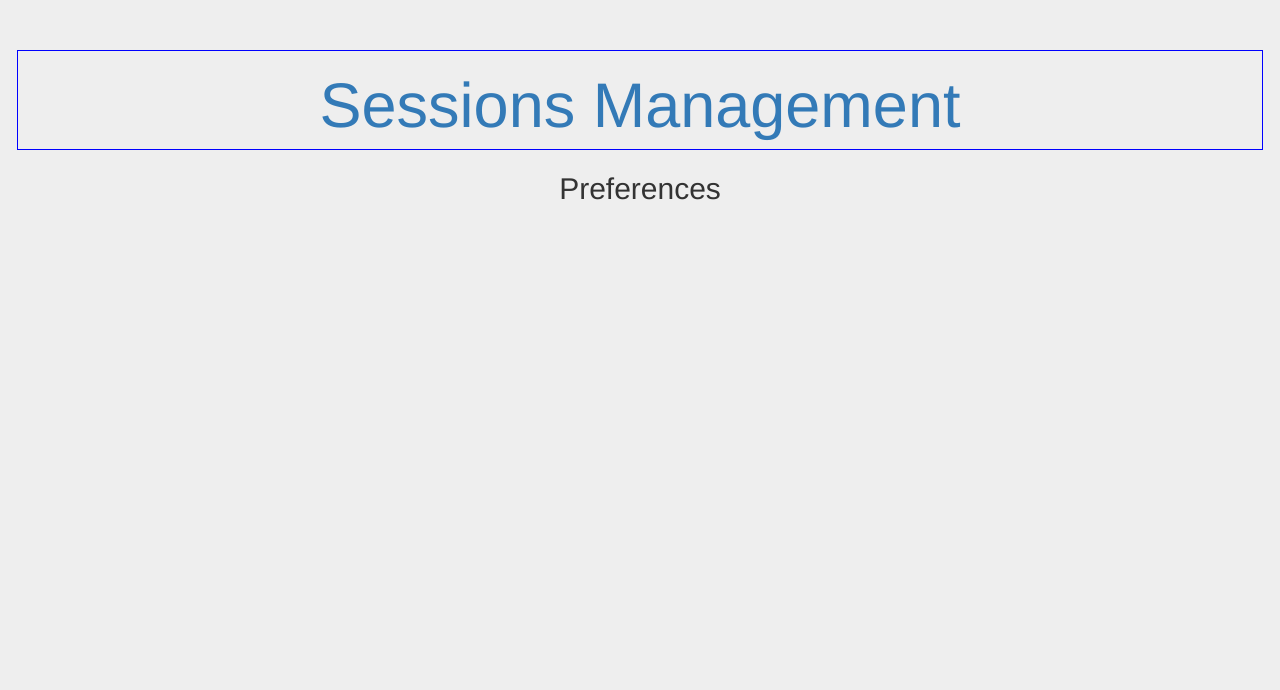
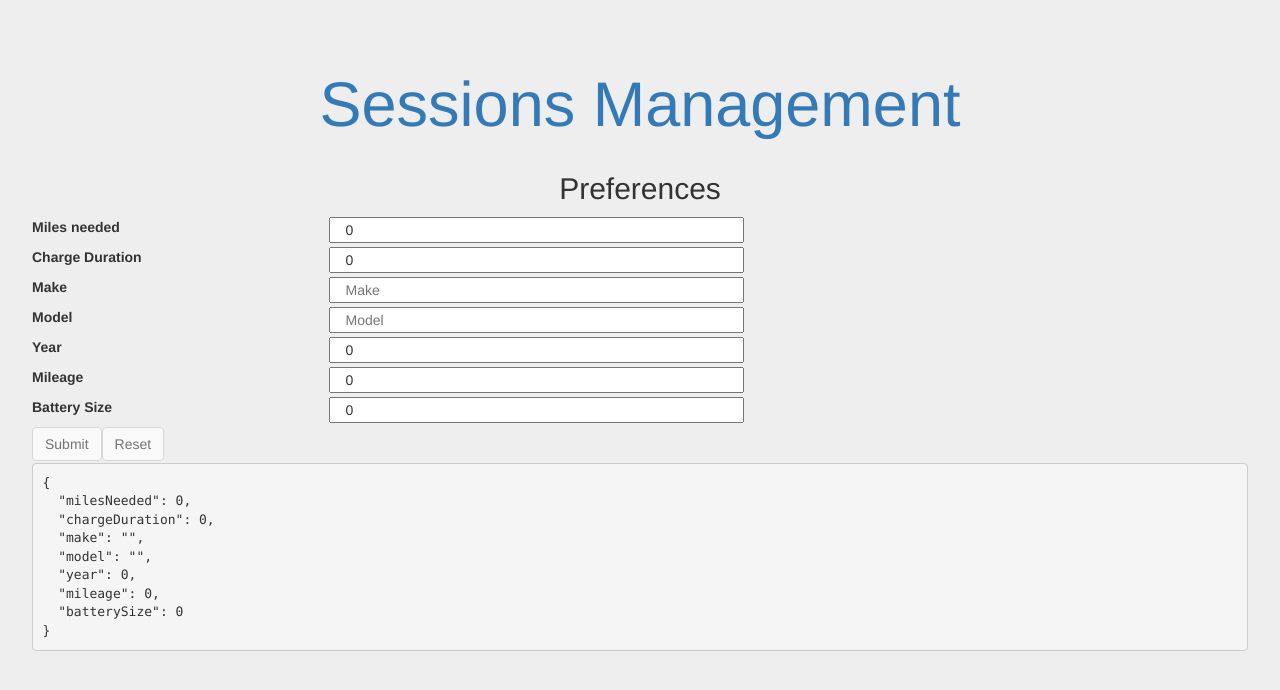
Before and after one commit to hankgalt/edfchallenge, a React app: page /preferences in a window 1280 px wide. Shown: the top 690 px of the page. Built offline with nearby package versions, Linux system fonts and the light colour scheme.

Commit message:
Adds react-final-form npm package and adds preferences form

```diff
--- a/package.json
+++ b/package.json
@@ -33,6 +33,7 @@
   "dependencies": {
     "react": "17.0.2",
     "react-dom": "17.0.2",
+    "react-final-form": "^6.5.3",
     "react-router-dom": "5.2.0"
   }
 }
--- a/src/components/App.jsx
+++ b/src/components/App.jsx
@@ -6,7 +6,7 @@ import Home from '../pages/Home';
 import Sessions from '../pages/Sessions';
 import Preferences from '../pages/Preferences';
 
-const containerStyle = {
+const bodyStyle = {
     height: '90vh',
     overflowY: 'hidden'
 }
@@ -14,29 +14,28 @@ const containerStyle = {
 const headerStyle = {
     height: '100px',
     margin: '2px',
-    border: '1px solid blue',
+}
+
+const containerStyle = {
+    margin: '2px',
 }
 
 class App extends React.Component {
     constructor(props) {
         super(props)
-
-        history.listen((location, action) => {
-            console.log("Location: %o, action: %o", location, action);
-        });
     }
 
     render() {
         return (
             <div className="jumbotron">
-                <div className="container-fluid" style={containerStyle}>
+                <div className="container-fluid" style={bodyStyle}>
                     <Router history={history}>
                         <Link className="nav-link" to="/">
                             <div className="row" style={headerStyle}>
                                 <h1 className="align-middle text-center">{'Sessions Management'}</h1>
                             </div>
                         </Link>
-                        <div className="row">
+                        <div className="row" style={containerStyle}>
                             <Switch>
                                 <Route exact path="/" component={Home}/>
                                 <Route path="/sessions" component={Sessions}/>
--- a/src/pages/Home.jsx
+++ b/src/pages/Home.jsx
@@ -2,9 +2,8 @@ import React from 'react';
 import { Link } from 'react-router-dom';
 
 const cardStyle = {
-    height: '100px',
-    margin: '2px',
-    border: '1px solid red',
+    height: '200px',
+    margin: '2px'
 }
 
 function Home() {
--- a/src/pages/Preferences.jsx
+++ b/src/pages/Preferences.jsx
@@ -1,18 +1,127 @@
 import React from 'react';
+import { Form, Field } from "react-final-form";
 
-class Preferences extends React.Component {
-    constructor(props) {
-        super(props);
-        this.state = {};
+const onSubmit = (values) => {
+    console.log(JSON.stringify(values, 0, 2));
+};
+
+const formInputStyle = {
+    padding: '2px 0px 2px 0px'
 }
 
-    render() {
+function Preferences() {
+    let formData = {
+        milesNeeded: 0,
+        chargeDuration: 0,
+        make: '',
+        model: '',
+        year: 0,
+        mileage: 0,
+        batterySize: 0
+
+    };
+
     return (
         <div className="container-fluid">
             <h2 className="align-middle text-center">{`Preferences`}</h2>
+            <Form
+                onSubmit={onSubmit}
+                initialValues={{
+                    ...formData,
+                }}
+                render={({ handleSubmit, form, submitting, pristine, values }) => (
+                    <form onSubmit={handleSubmit}>
+                        <div className="row" style={formInputStyle}>
+                            <label className="col-xs-4 col-md-3">Miles needed</label>
+                            <Field
+                                name="milesNeeded"
+                                component="input"
+                                type="number"
+                                placeholder="Miles needed"
+                                className="col-xs-6 col-md-4"
+                            />
+                        </div>
+                        <div className="row" style={formInputStyle}>
+                            <label className="col-xs-4 col-md-3">Charge Duration</label>
+                            <Field
+                                name="chargeDuration"
+                                component="input"
+                                type="number"
+                                placeholder="Charge Duration"
+                                className="col-xs-6 col-md-4"
+                            />
+                        </div>
+                        <div className="row" style={formInputStyle}>
+                            <label className="col-xs-4 col-md-3">Make</label>
+                            <Field
+                                name="make"
+                                component="input"
+                                type="text"
+                                placeholder="Make"
+                                className="col-xs-6 col-md-4"
+                            />
+                        </div>
+                        <div className="row" style={formInputStyle}>
+                            <label className="col-xs-4 col-md-3">Model</label>
+                            <Field
+                                name="model"
+                                component="input"
+                                type="text"
+                                placeholder="Model"
+                                className="col-xs-6 col-md-4"
+                            />
+                        </div>
+                        <div className="row" style={formInputStyle}>
+                            <label className="col-xs-4 col-md-3">Year</label>
+                            <Field
+                                name="year"
+                                component="input"
+                                type="number"
+                                placeholder="Year"
+                                className="col-xs-6 col-md-4"
+                            />
+                        </div>
+                        <div className="row" style={formInputStyle}>
+                            <label className="col-xs-4 col-md-3">Mileage</label>
+                            <Field
+                                name="mileage"
+                                component="input"
+                                type="number"
+                                placeholder="Mileage"
+                                className="col-xs-6 col-md-4"
+                            />
+                        </div>
+                        <div className="row" style={formInputStyle}>
+                            <label className="col-xs-4 col-md-3">Battery Size</label>
+                            <Field
+                                name="batterySize"
+                                component="input"
+                                type="number"
+                                placeholder="Battery Size"
+                                className="col-xs-6 col-md-4"
+                            />
+                        </div>
+                        <div className="row" style={formInputStyle}>
+                            <div className="col-xs-10 col-md-7 align-middle">
+                                <button className="btn btn-default" type="submit" disabled={submitting || pristine}>
+                                    Submit
+                                </button>
+                                <button
+                                    className="btn btn-default"
+                                    type="button"
+                                    onClick={form.reset}
+                                    disabled={submitting || pristine}
+                                >
+                                    Reset
+                                </button>
+                            </div>
+                        </div>
+                        <pre>{JSON.stringify(values, 0, 2)}</pre>
+                    </form>
+                )}
+            />
         </div>
     );
 }
-}
 
 export default Preferences;
--- a/src/pages/Sessions.jsx
+++ b/src/pages/Sessions.jsx
@@ -1,15 +1,19 @@
 import React from 'react';
 
 const fetchSessions = () => {
-    // return Promise.resolve([111, 222, 333, 444, 555, 666, 777, 888, 999]);
-    return fetch(`api/test-server/sessions`)
-        .then(response => response.json())
-        .then(data => {
-            return Promise.resolve(data);
-        }).catch(error => {
-            console.error('/sessions - error: ', error);
-            return Promise.reject(error)
-        });
+    return Promise.resolve([111, 222, 333, 444, 555, 666, 777, 888, 999]);
+    // return fetch(`api/test-server/sessions`)
+    //     .then(response => response.json())
+    //     .then(data => {
+    //         return Promise.resolve(data);
+    //     }).catch(error => {
+    //         console.error('/sessions - error: ', error);
+    //         return Promise.reject(error)
+    //     });
+}
+
+const sessionCardStyle = {
+    padding: '2px'
 }
 
 class Sessions extends React.Component {
@@ -37,7 +41,7 @@ class Sessions extends React.Component {
         let items = []
         this.state.items.forEach((item, idx) => {
             items.push(
-                <div key={`${idx}-${item}`} className="col-xs-4 col-md-3">
+                <div key={`${idx}-${item}`} className="col-xs-4 col-md-3" style={sessionCardStyle}>
                     <button className="btn btn-default" type="submit">{`Session: ${item}`}</button>
                 </div>
             )
```
Also changed, not shown: 1 other file (tests, documents, lock files or other folders). Lines whose indentation alone changed are shown as unchanged.
